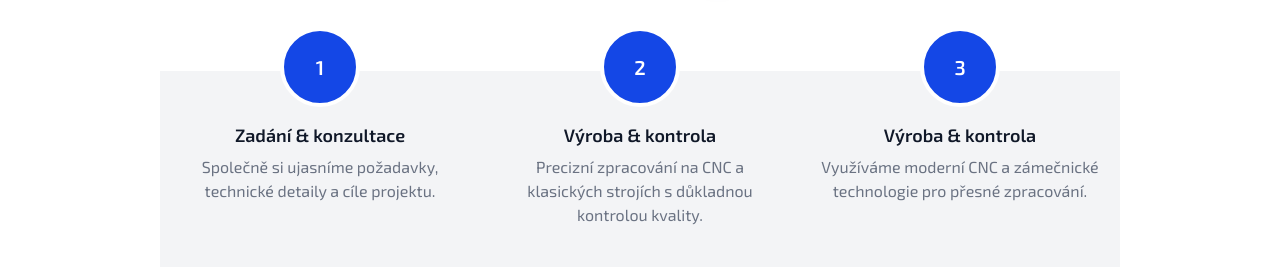
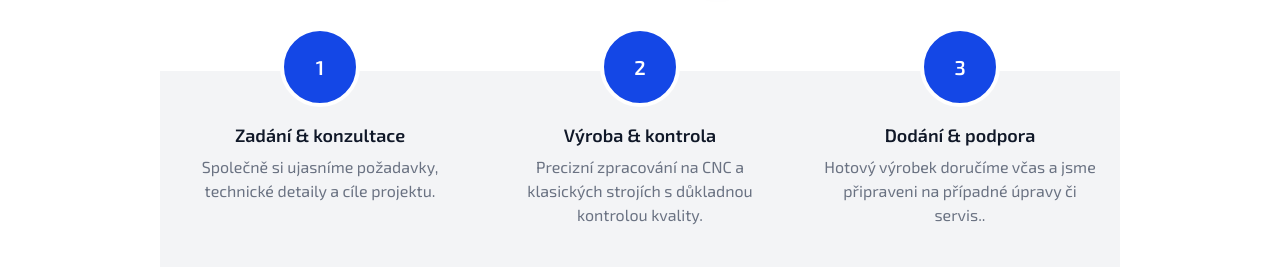
Before and after one commit to svobodastrojirnyGH/website, a Next.js app: page / in a window 1280 px wide. Shown: the part 2920-3197 px from the top of the page. Built offline with nearby package versions, Linux system fonts and the light colour scheme.

Commit message:
animated reviews

```diff
--- a/components/sections/Recenze.jsx
+++ b/components/sections/Recenze.jsx
@@ -1,4 +1,6 @@
+'use client'
 import React from 'react'
+import { motion } from 'framer-motion';
 const reviews = [
   {
     name: "Jan Novák",
@@ -17,6 +19,11 @@ const reviews = [
   },
 ];
 
+const reviewsAnims = {
+	opacity: { duration: 1.2, initDelay: 0, stagger: 0.7 },
+	scale: { duration: 0.6, initDelay: 0, stagger: 0.8 },
+};
+
 function Recenze() {
   return (
     <section className="bg-white py-20">
@@ -28,16 +35,23 @@ function Recenze() {
 
         <div className="grid gap-10 md:grid-cols-3">
           {reviews.map((review, index) => (
-            <div
+            <motion.div
               key={index}
               className="bg-gray-50 rounded-lg p-6 shadow-md border border-gray-200 text-left"
+                initial={{ opacity: 0, scale: 0.8 }}
+                whileInView={{ opacity: 1, scale: 1 }}
+                viewport={{ once: true }}
+                transition={{
+                    opacity: { duration: reviewsAnims.opacity.duration, ease: "easeOut", delay: reviewsAnims.opacity.initDelay + index*reviewsAnims.opacity.stagger},
+                    scale: { duration: reviewsAnims.scale.duration, ease: "backOut", delay: reviewsAnims.scale.initDelay + index*reviewsAnims.scale.stagger },
+                }}
             >
               <p className="text-gray-700 mb-4 italic">“{review.text}”</p>
               <div className="text-sm text-gray-600">
                 <strong className="text-blue-700">{review.name}</strong>
                 <div>{review.title}</div>
               </div>
-            </div>
+            </motion.div>
           ))}
         </div>
       </div>
--- a/components/sections/Stepper.jsx
+++ b/components/sections/Stepper.jsx
@@ -15,8 +15,8 @@ const steps = [
 	},
 	{
 		number: 3,
-		title: "Výroba & kontrola",
-		text: "Využíváme moderní CNC a zámečnické technologie pro přesné zpracování.",
+		title: "Dodání & podpora",
+		text: "Hotový výrobek doručíme včas a jsme připraveni na případné úpravy či servis..",
 	},
 ];
 
```
